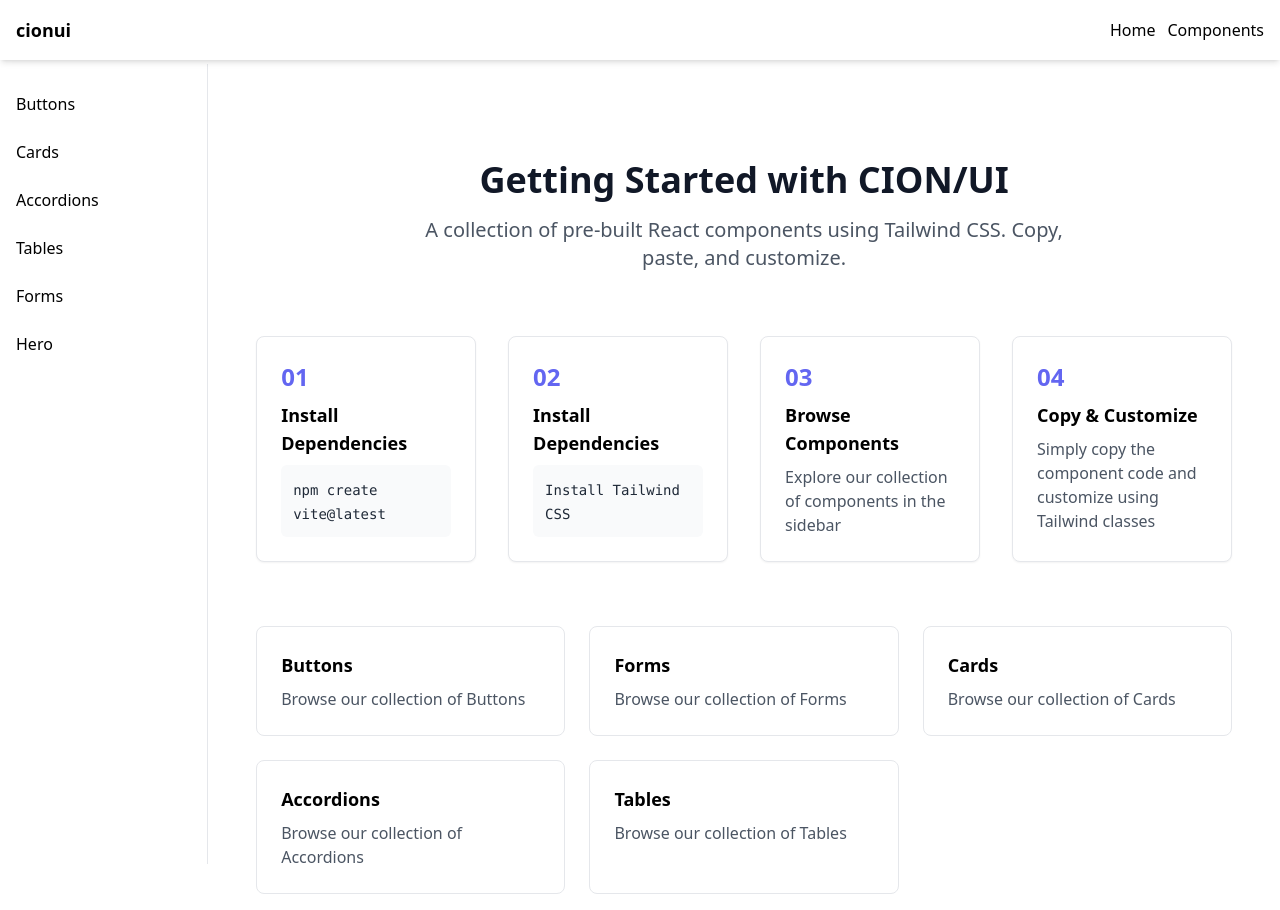
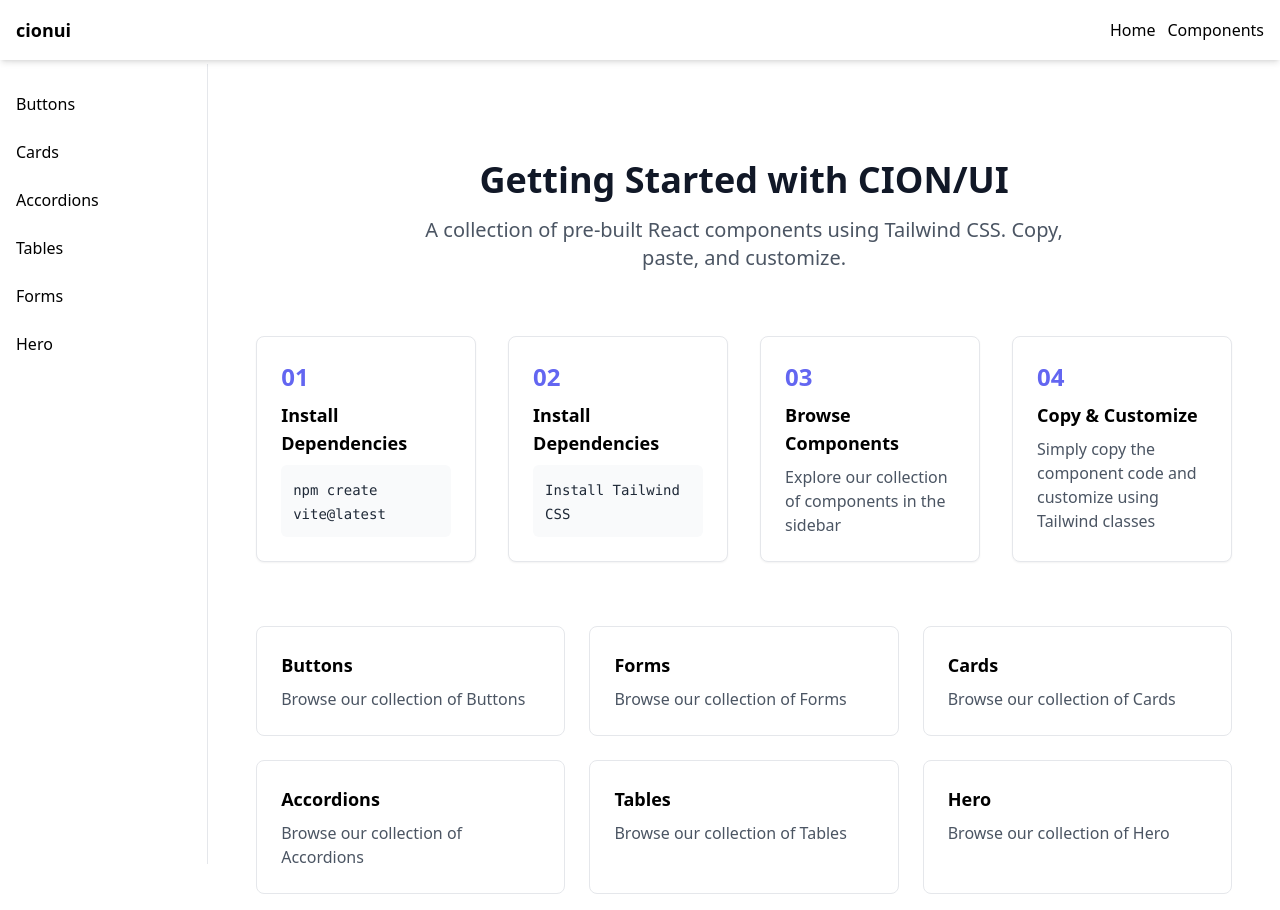
Before and after one commit to AndresElacion/cionui, a React (Vite) app: page /Components in a window 1280 px wide. Built offline with nearby package versions, Linux system fonts and the light colour scheme.

Commit message:
added hero category

```diff
--- a/src/pages/Components.tsx
+++ b/src/pages/Components.tsx
@@ -54,7 +54,7 @@ export default function Components() {
 
             {/* Component Categories */}
             <div className="grid md:grid-cols-2 lg:grid-cols-3 gap-6">
-                {['Buttons', 'Forms', 'Cards', 'Accordions', 'Tables'].map((category) => (
+                {['Buttons', 'Forms', 'Cards', 'Accordions', 'Tables', 'Hero'].map((category) => (
                     <Link
                         key={category}
                         to={`/${category}`}
```
